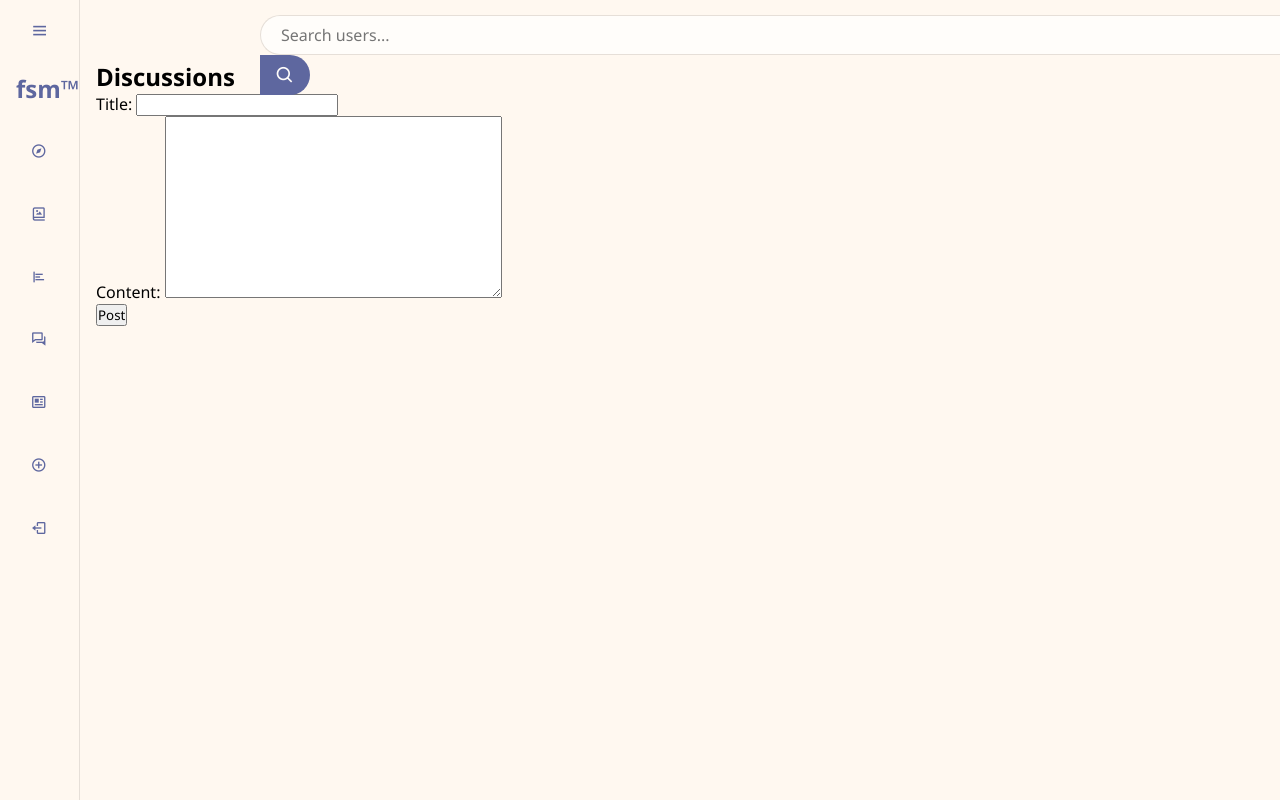
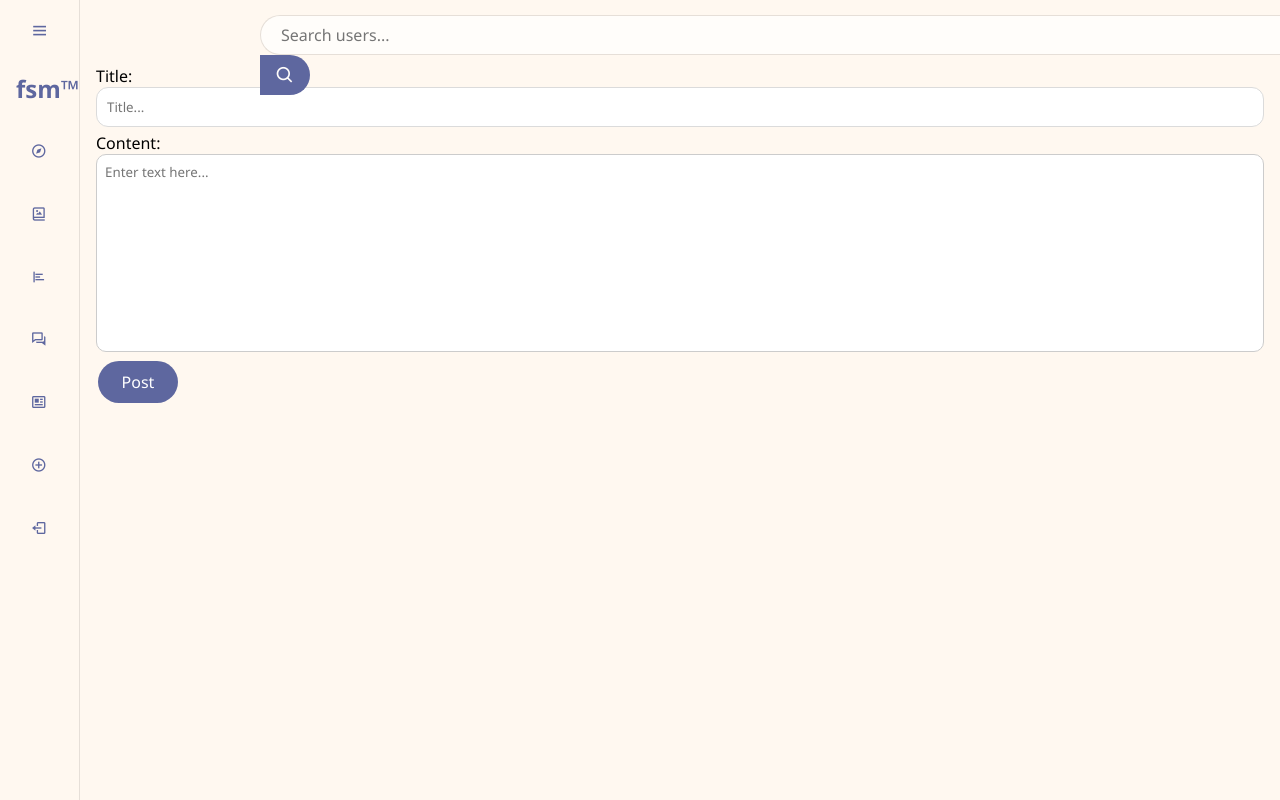
Before and after one commit to niko-jandernal/fsm_website, a Django app: page /discussions in a window 1280 px wide. Run offline with Django 5.2, Linux system fonts and the light colour scheme; the visitor is signed in with stand-in values (Sample User, id 1); data that the repository does not hold is empty.

Commit message:
completed the style for disucssions.html

```diff
--- a/mywebsite/forms.py
+++ b/mywebsite/forms.py
@@ -27,6 +27,10 @@ class DiscussionPostForm(forms.ModelForm):
     class Meta:
         model = DiscussionPost
         fields = ['title', 'content']
+        widgets = {
+            'title': forms.TextInput(attrs={'placeholder': 'Title...'}),
+            'content': forms.Textarea(attrs={'placeholder': 'Enter text here...'}),
+        }
 
 
 class PollForm(forms.ModelForm):
--- a/mywebsite/static/styles/discussionsstyle.css
+++ b/mywebsite/static/styles/discussionsstyle.css
@@ -17,6 +17,9 @@
 .discussion-content .discussion-post p {
     font-size: 16px;
     color: #333;
+    display: inline-block;
+    padding-top: 5px;
+    padding-bottom: 5px;
 }
 
 .discussion-content .discussion-post small {
@@ -25,7 +28,7 @@
 }
 
 .discussion-content form {
-    margin-top: 20px;
+    margin-top: 5px;
     display: flex;
     flex-direction: column;
     width: 100%;
@@ -33,18 +36,48 @@
 
 .discussion-content input[type="text"], .discussion-content button {
     padding: 10px;
-    margin-top: 5px;
+    width: 100%;
+    margin-bottom: 5px;
     border-radius: 12px;
     border: 1px solid #dbdbdb;
 }
 
 .discussion-content button {
     background-color: #5E679F;
+    width: 5rem;
+    display: inline;
     color: white;
     cursor: pointer;
     border: none;
+    padding: 10px 20px;
+    text-align: center;
+    text-decoration: none;
+    font-size: 16px;
+    margin: 4px 2px;
+    border-radius: 55px;
+    transition: background-color 0.3s, box-shadow 0.3s;
 }
 
 .discussion-content button:hover {
     background-color: #494f7c;
+    box-shadow: 2px 2px 5px grey;
 }
+
+.button-container {
+    display: flex;
+    justify-content: flex-start;
+}
+
+form p textarea {
+    resize: none;
+    border-radius: 10px;
+    border: 1px solid #ccc;
+    padding: 8px;
+    width: 100%;
+    box-sizing: border-box;
+}
+
+form p input[type="text"], form p textarea {
+    border-radius: 10px;
+    border: 1px solid #ccc;
+}
--- a/mywebsite/templates/discussions.html
+++ b/mywebsite/templates/discussions.html
@@ -2,44 +2,44 @@
 
 {% block content %}
     <link rel="stylesheet" href="../static/styles/discussionsstyle.css">
-<h2>Discussions</h2>
+    <link href='https://unpkg.com/boxicons@2.1.4/css/boxicons.min.css' rel='stylesheet'>
+<div class="discussion-content">
 
-<!-- Form for creating a new discussion post -->
-<form method="post">
+<form method="post" >
     {% csrf_token %}
     {{ form.as_p }}
     <button type="submit">Post</button>
-</form>
 
-<div class="discussion-content">
     {% for post in discussion_posts %}
     <div class="discussion-post">
         <h3>{{ post.title }}</h3>
         <p>{{ post.content }}</p>
         <small>Posted by {{ post.author.username }} on {{ post.date_posted }}</small>
 
-    <!-- Like Button -->
-    <form action="{% url 'like_post' post.id %}" method="post">
-        {% csrf_token %}
-        <button type="submit">{{ post.likes.count }} Like</button>
-    </form>
-
-    <!-- Display Comments -->
         {% for comment in post.comments.all %}
-        <div>
-            <strong>{{ comment.author.username }}:</strong>
-            <p>{{ comment.content }}</p>
+            <div class="comment-section ">
+                <strong>{{ comment.author.username }}:</strong> <p>{{ comment.content }}</p>
             </div>
         {% endfor %}
 
-    <!-- Comment Form -->
-    <form action="{% url 'post_comment' post.id %}" method="post">
+        <div class="button-container">
+        <form action="{% url 'discussion_like_post' post.id %}" method="post">
+            {% csrf_token %}
+                <button type="submit">
+                    <i class='bx bxs-heart' ></i>
+                    {{ post.likes.count }}
+                </button>
+
+        </form>
+        </div>
+        <form action="{% url 'discussion_post_comment' post.id %}" method="post">
             {% csrf_token %}
             <input type="text" name="comment" placeholder="Add a comment...">
-        <button type="submit">Comment</button>
+            <button type="submit"><i class='bx bx-paper-plane'></i></button>
         </form>
-</div>
-{% endfor %}
 
     </div>
+
+{% endfor %}
+</div>
 {% endblock %}
--- a/mywebsite/urls.py
+++ b/mywebsite/urls.py
@@ -4,7 +4,7 @@ from django.urls import path
 
 from . import views
 from .views import discussions, view_polls
-from .views import like_post, post_comment, search_users
+from .views import like_post, post_comment, search_users, discussion_like_post, discussion_post_comment
 
 urlpatterns = [
     path('', views.home),
@@ -24,13 +24,12 @@ urlpatterns = [
     path('search/', search_users, name='search_users'),
 
     path('discussions/', discussions, name='discussions'),
-    path('discussions/like/<int:post_id>/', like_post, name='like_post'),
-    path('discussions/comment/<int:post_id>/', post_comment, name='post_comment'),
+    path('discussions/like/<int:post_id>/', discussion_like_post , name='discussion_like_post'),
+    path('discussions/comment/<int:post_id>/', discussion_post_comment, name='discussion_post_comment'),
 
     path('create_poll/', views.create_poll, name='create_poll'),
     path('view_polls/', view_polls, name='view_polls'),
     path('vote/<int:poll_id>/', views.vote, name='vote'),
-
     path('add_comment/<int:poll_id>/', views.add_comment, name='add_comment')
 
 ]
--- a/mywebsite/views.py
+++ b/mywebsite/views.py
@@ -174,7 +174,7 @@ def discussions(request):
 
 
 @login_required(login_url="login")
-def post_comment(request, post_id):
+def discussion_post_comment(request, post_id):
     post = get_object_or_404(DiscussionPost, id=post_id)
     if request.method == 'POST':
         comment_content = request.POST.get('comment')
@@ -185,7 +185,7 @@ def post_comment(request, post_id):
 
 
 @login_required(login_url="login")
-def like_post(request, post_id):
+def discussion_like_post(request, post_id):
     post = get_object_or_404(DiscussionPost, id=post_id)
     if request.user in post.likes.all():
         post.likes.remove(request.user)
```
Lines whose indentation alone changed are shown as unchanged.
